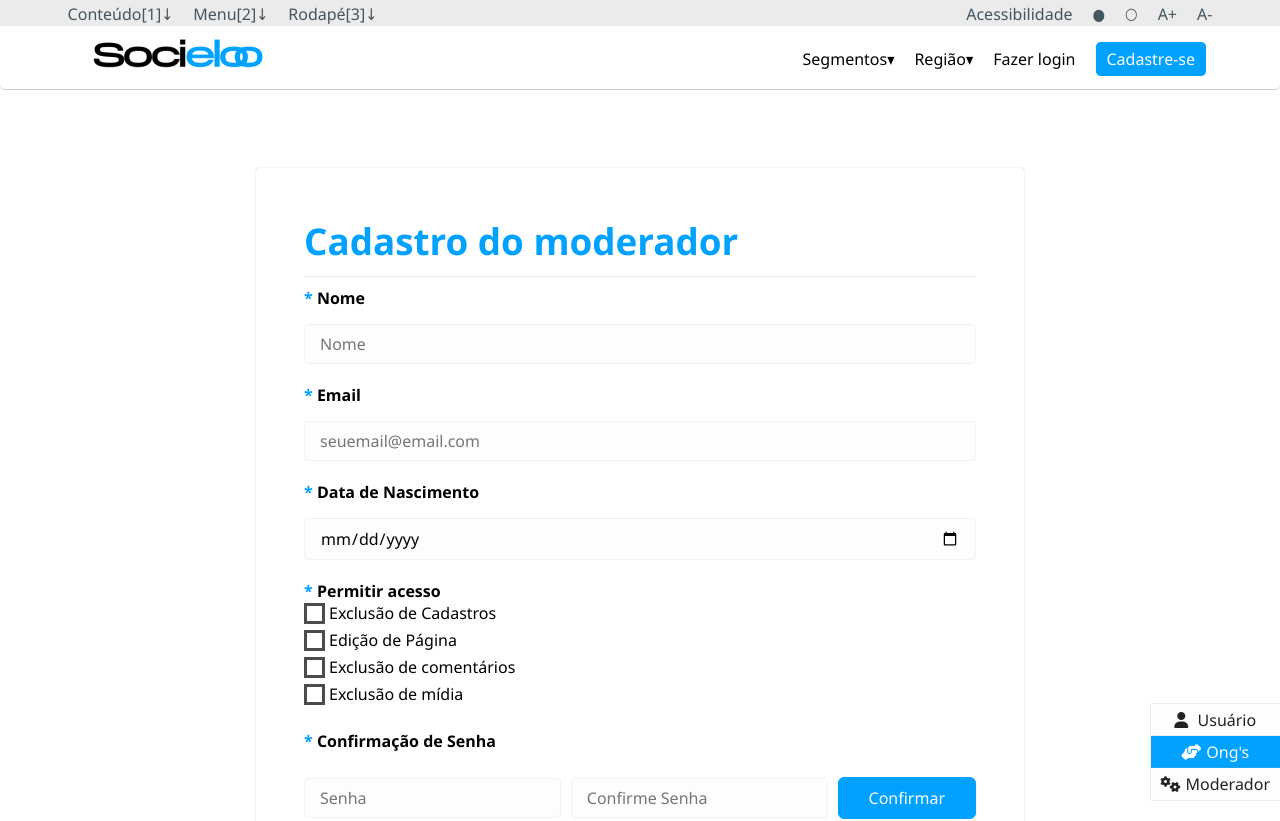
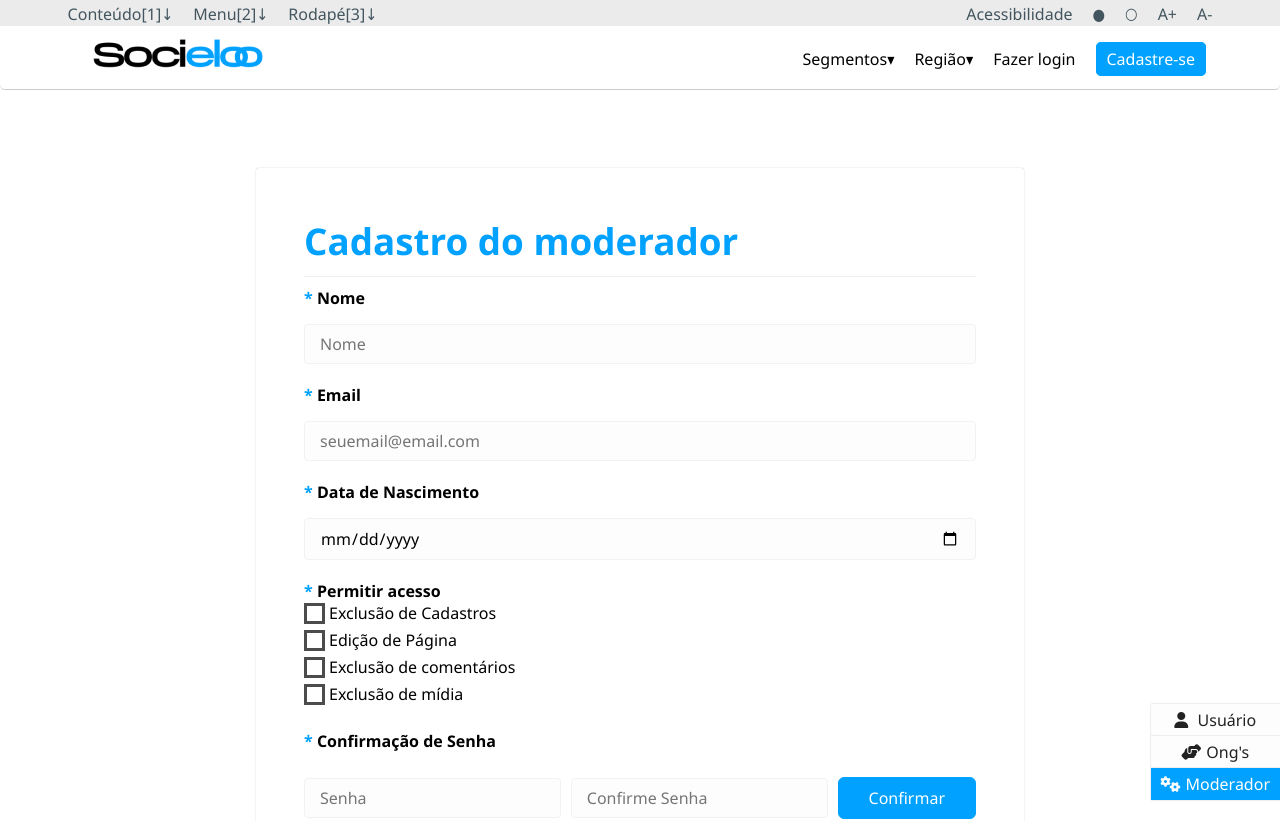
Before and after one commit to Aryel15/reactjs_socieloo, a React (Vite) app: page /cadastro-moderador in a window 1280 px wide. Shown: the top 821 px of the page. Built offline with nearby package versions, Linux system fonts and the light colour scheme.

Commit message:
controle cadastro

```diff
--- a/src/components/Controle_Cadastros/Controle_Cadastros.jsx
+++ b/src/components/Controle_Cadastros/Controle_Cadastros.jsx
@@ -4,9 +4,9 @@ export default function Controle_Cadastros() {
     return (
         <>
             <div className="cadastros">
-                <div className="link"><a href="/cadastro-usuario"><i className="fa-solid fa-user"></i> Usuário</a><br /></div>
-                <div className="link ativado"><a href="/cadastro-ong"><i className="fa-solid fa-handshake-angle"></i>Ong's</a><br /></div>
-                <div className="link"><a href="/cadastro-moderador"><i className="fa-solid fa-gears"></i>Moderador</a><br /></div>
+                <div className={window.location.pathname == "/cadastro-usuario" ? "link ativado" : "link"}><a href="/cadastro-usuario"><i className="fa-solid fa-user"></i> Usuário</a><br /></div>
+                <div className={window.location.pathname == "/cadastro-ong" ? "link ativado" : "link"}><a href="/cadastro-ong"><i className="fa-solid fa-handshake-angle"></i>Ong's</a><br /></div>
+                <div className={window.location.pathname == "/cadastro-moderador" ? "link ativado" : "link"}><a href="/cadastro-moderador"><i className="fa-solid fa-gears"></i>Moderador</a><br /></div>
             </div>
         </>
     )
```
